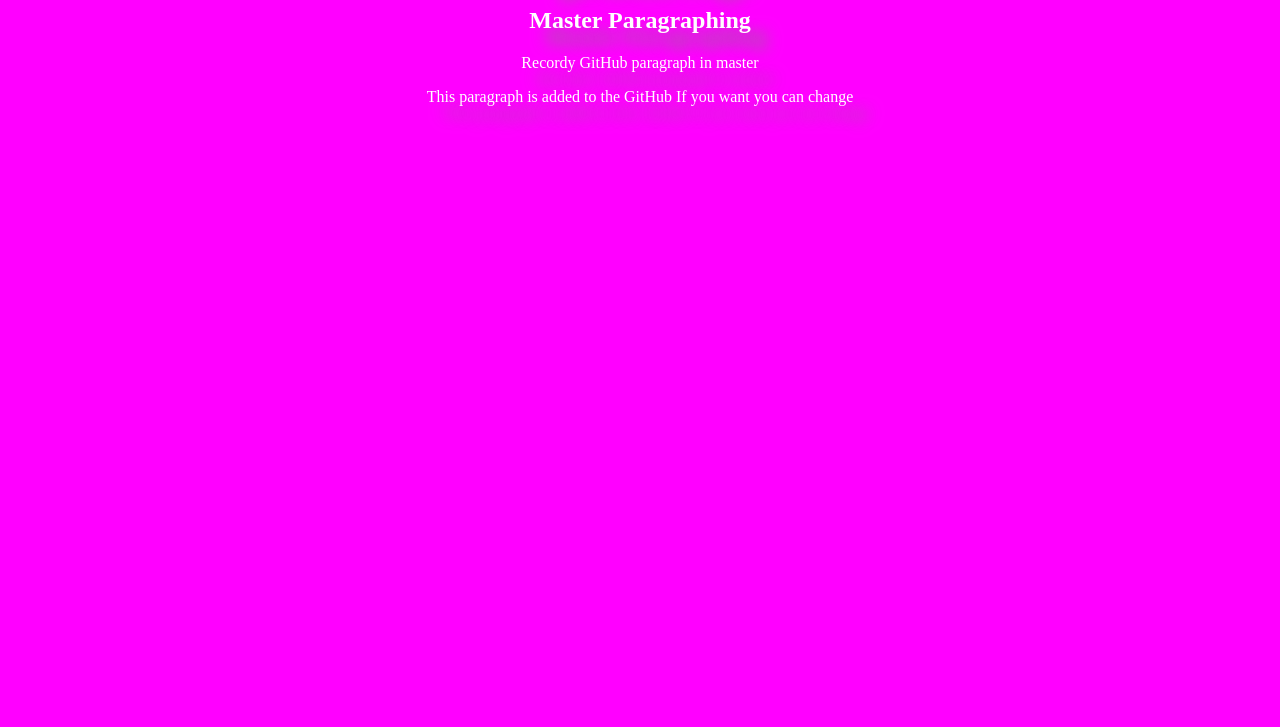
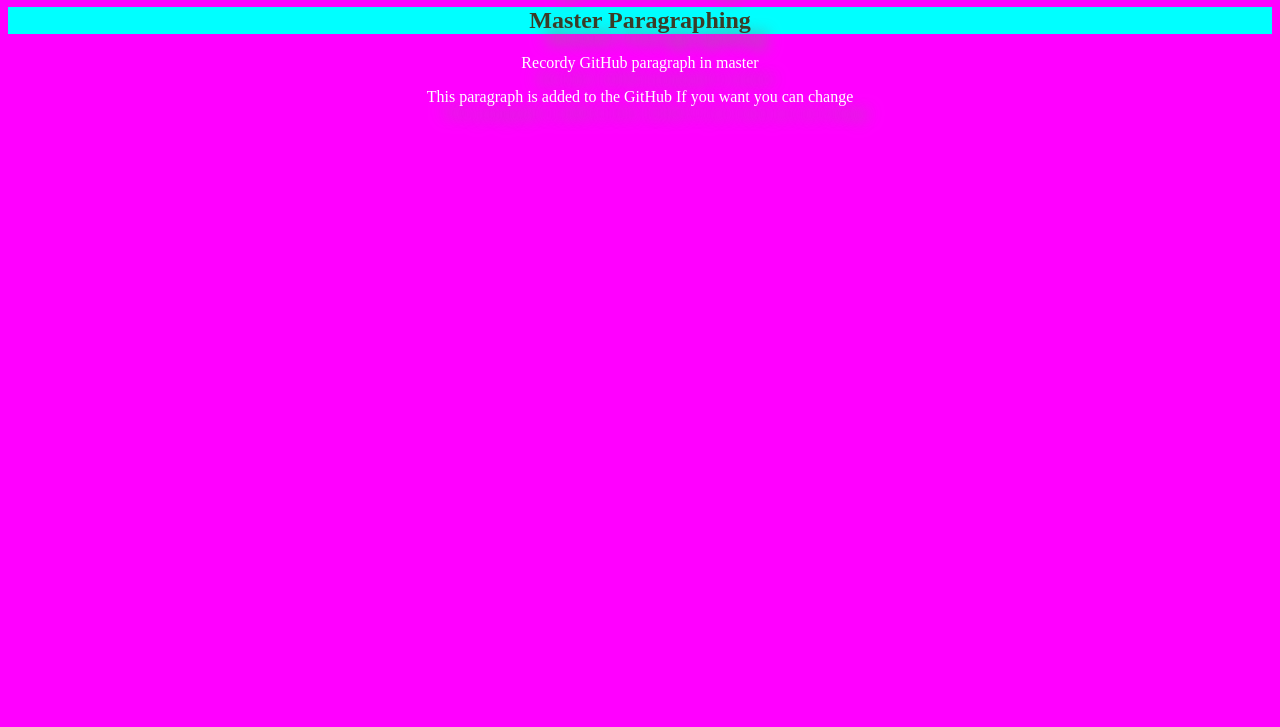
Before and after one commit to pollarteon/Gitlearning, a plain HTML site: page index.html in a window 1280 px wide. Shown: the part 73-800 px from the top of the page. Drawn offline with Linux system fonts and the light colour scheme.

Commit message:
styles added to h2

```diff
--- a/styles.css
+++ b/styles.css
@@ -7,3 +7,7 @@ body{
 h1{
     background-color: chartreuse;
 }
+h2{
+    color: rgb(60, 60, 39);
+    background-color: aqua;
+}
```
